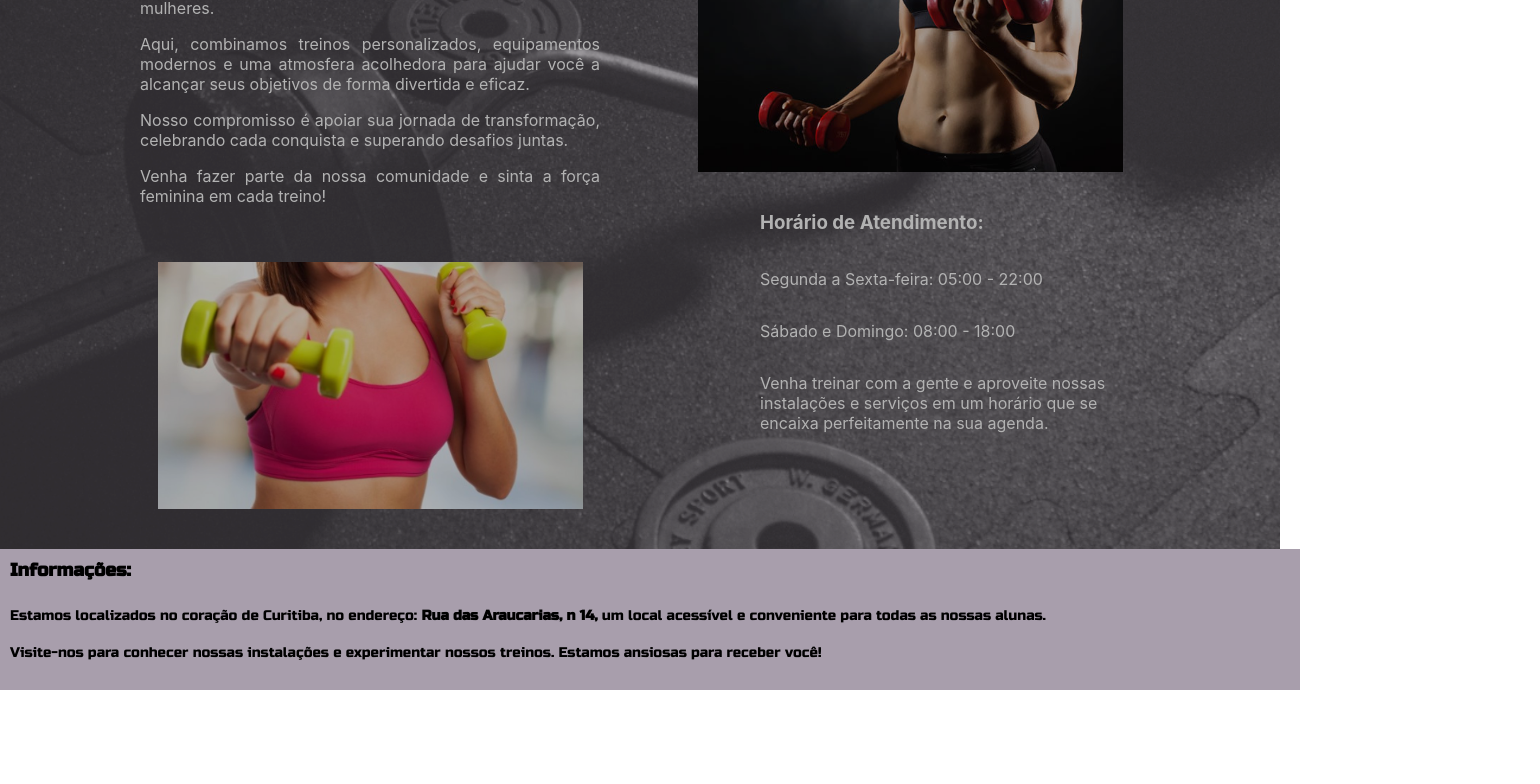
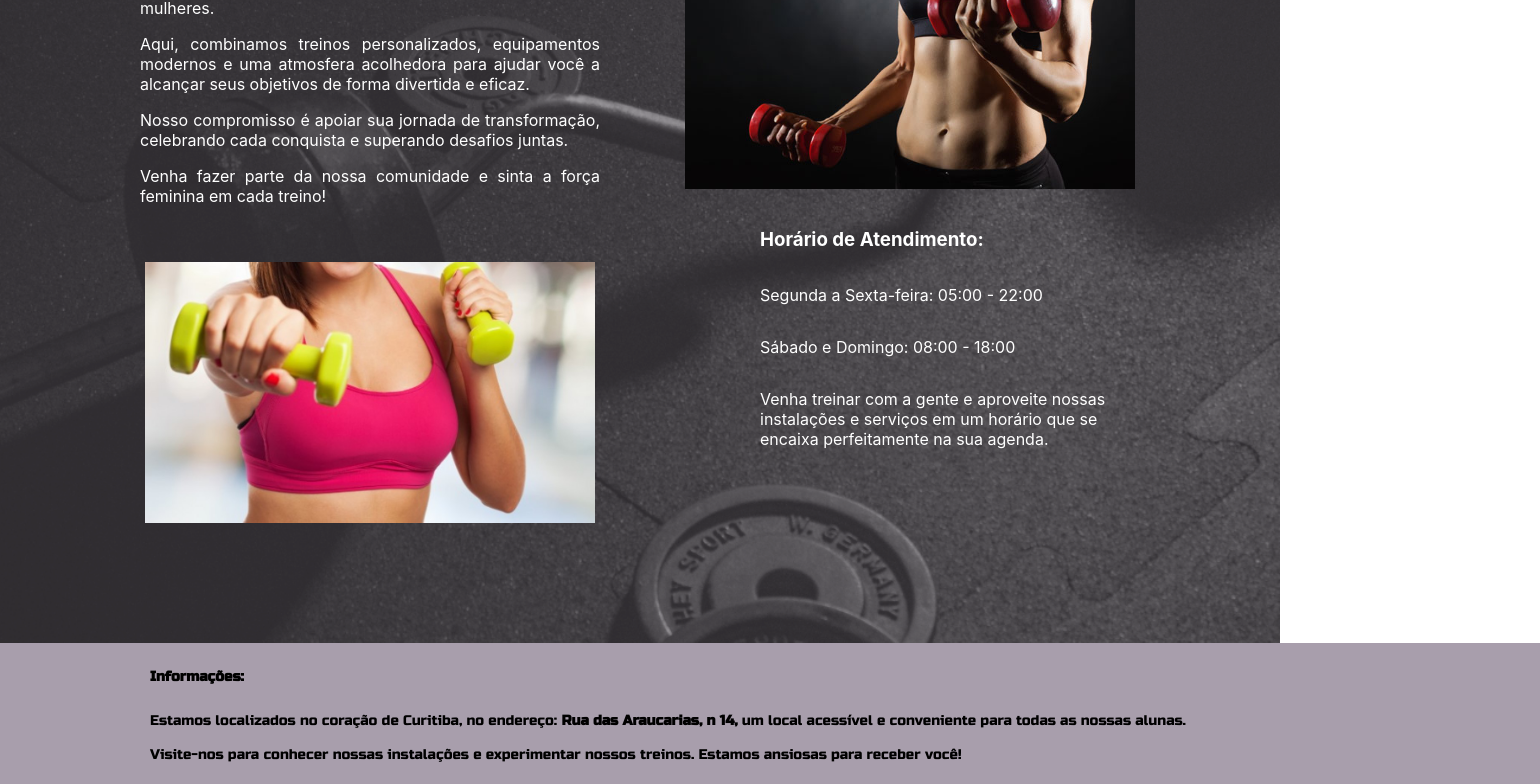
Before and after one commit to stefanie-pires/SiteAcademia, a React (Create React App) app: page / in a window 1280 px wide. Shown: the part 342-1126 px from the top of the page, 1540 px wide, since content can reach past the window. Before the commit the page ends 1032 px from the top, so only its background shows below. Built offline with nearby package versions, Linux system fonts and the light colour scheme.

Commit message:
fimpaginicial

```diff
--- a/src/Components/Informacoes/Informacoes.module.css
+++ b/src/Components/Informacoes/Informacoes.module.css
@@ -1,13 +1,13 @@
 .informacoes {
   background-color: #a89eac; /* Cor de fundo */
-  padding: 10px; /* Espaçamento interno */
-  width: 100%; /* Garante que o contêiner ocupe 100% da largura */
-  margin: 0; /* Remove a margem para que ocupe toda a largura */
-  text-align: left; /* Alinha o texto à esquerda */
+  padding: 10px 150px; /* Espaçamento interno: 10px em cima/embaixo e 20px à esquerda/direita */
+  width: calc(100% - 40px); /* Garante que o contêiner ocupe 100% da largura, subtraindo o padding lateral */
+  text-align: left; /* Alinha o texto ao centro */
   font-family: 'Russo One', sans-serif; /* Aplica a fonte Russo One */
   display: flex; /* Permite o uso de flexbox */
   flex-direction: column; /* Coloca os itens em coluna */
   height: auto; /* Garante que o contêiner tenha altura automática */
+  margin: 0 auto; /* Centraliza o contêiner horizontalmente */
 }
 
 .informacoes-container {
@@ -16,17 +16,19 @@
   flex-direction: column; /* Organiza os itens em coluna */
 }
 
+.informacoes h3, .informacoes p {
+  font-size: 14px; /* Tamanho da fonte menor */
+  line-height: 1.4; /* Aumenta a altura da linha */
+  margin-bottom: 10px; /* Espaçamento inferior */
+  width: 100%; /* Garante que a largura seja total */
+}
+
 .informacoes h3 {
-  margin: 0 0 10px 0; /* Remove margens e define um espaço inferior */
-  font-size: 18px; /* Tamanho da fonte do título */
+  font-weight: bold; /* Deixa o título em negrito */
 }
 
 .informacoes p {
-  font-size: 14px; /* Tamanho da fonte */
-  line-height: 1.6; /* Aumenta a altura da linha para mais espaçamento */
-  margin-bottom: 15px; /* Espaçamento inferior entre os parágrafos */
-  width: 100%; /* Garante que a largura seja total */
-  white-space: normal; /* Permite a quebra de linha normal */
+  font-weight: normal; /* Deixa o texto normal */
 }
 
 .informacoes .no-break {
--- a/src/Components/PaginaPrincipal/HeroSection.module.css
+++ b/src/Components/PaginaPrincipal/HeroSection.module.css
@@ -1,16 +1,36 @@
 .hero {
   position: relative;
   background-image: url('/public/LembreteAcademia.png');
-  background-size: cover;
-  background-position: center;
+  background-size: cover; /* Garante que a imagem cubra toda a área */
+  background-position: center; /* Centraliza a imagem no contêiner */
+  background-repeat: no-repeat; /* Evita que a imagem se repita */
   color: white;
   padding: 100px;
   width: 100%;
-  height: 100vh;
+  height: auto; /* Ajusta a altura conforme o conteúdo */
+  min-height: 100vh; /* Garante que o fundo ocupe pelo menos 100% da altura da viewport */
   box-sizing: border-box;
   display: flex;
-  align-items: flex-start;
+  align-items: center; /* Centraliza o conteúdo verticalmente */
+  justify-content: center; /* Centraliza o conteúdo horizontalmente */
+  z-index: 1;
+  margin-bottom: 0; /* Remove margens brancas adicionais */
 }
+
+@media (max-width: 768px) {
+  .hero {
+    padding: 50px; /* Ajusta o padding em telas menores */
+    background-position: top; /* Alinha a imagem no topo em telas menores */
+  }
+}
+
+@media (max-width: 480px) {
+  .hero {
+    padding: 30px; /* Reduz ainda mais o padding em telas pequenas */
+    background-position: top; /* Mantém a imagem alinhada ao topo */
+  }
+}
+
 
 .hero::before {
   content: '';
@@ -20,7 +40,7 @@
   width: 100%;
   height: 100%;
   background: rgba(0, 0, 0, 0.3);
-  z-index: 1;
+  z-index: -1;
 }
 
 .contentContainer {
@@ -29,44 +49,37 @@
 }
 
 .leftContainer, .rightContainer {
-  width: 50%; /* Cada lado ocupa metade da largura */
+  width: 50%;
   display: flex;
-  flex-direction: column; /* Organiza os itens em coluna */
-  padding: 20px; /* Espaçamento interno */
+  flex-direction: column;
+  padding: 20px;
 }
 
 .textContainer {
-  flex: 1; /* Faz o texto ocupar o espaço restante */
+  flex: 1;
   padding: 20px;
   text-align: justify;
 }
 
-.imageContainer {
+.imageContainer, .imageContainerBottom {
   display: flex;
   justify-content: center;
   align-items: center;
-  margin-top: 20px; /* Espaço entre o texto e a imagem */
-}
-
-.imageContainerBottom {
-  display: flex;
-  justify-content: center;
-  align-items: center;
-  margin-top: 20px; /* Espaço entre o texto e a imagem */
+  margin-top: 20px;
 }
 
 .image {
-  max-width: 85%;
+  max-width: 90%;
   height: auto;
   object-fit: contain;
 }
 
 .hoursContainer {
-  display: flex; /* Usar flexbox para alinhar itens */
-  flex-direction: column; /* Manter o texto em coluna */
+  display: flex;
+  flex-direction: column;
   padding: 20px;
   text-align: left;
   color: white;
-  margin-left: 80px; /* Aumente a margem à esquerda para mover mais para a direita */
-  justify-content: flex-start; /* Alinha os itens ao topo */
+  margin-left: 80px;
+  justify-content: flex-start;
 }
```
